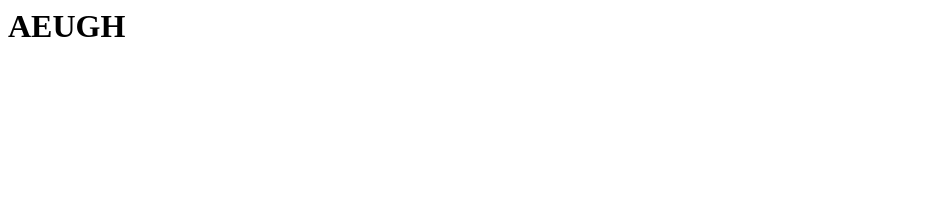
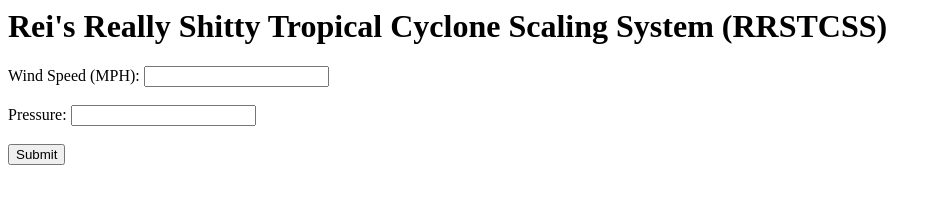
Before and after one commit to glaceonstan/cyclone, a plain HTML site: page index.html in a window 1280 px wide. Shown: the whole page, without its empty margins (0-941 px from the left). Drawn offline with Linux system fonts and the light colour scheme.

Commit message:
Update index.html

```diff
--- a/index.html
+++ b/index.html
@@ -1 +1,8 @@
-<h1>AEUGH</h1>
+<h1>Rei's Really Shitty Tropical Cyclone Scaling System (RRSTCSS)</h1>
+ <form action="/generate.php">
+  <label for="wind">Wind Speed (MPH):</label>
+  <input type="number" id="wind" name="wind"><br><br>
+  <label for="pressure">Pressure:</label>
+  <input type="number" id="pressure" name="pressure"><br><br>
+  <input type="submit" value="Submit">
+</form>
```
